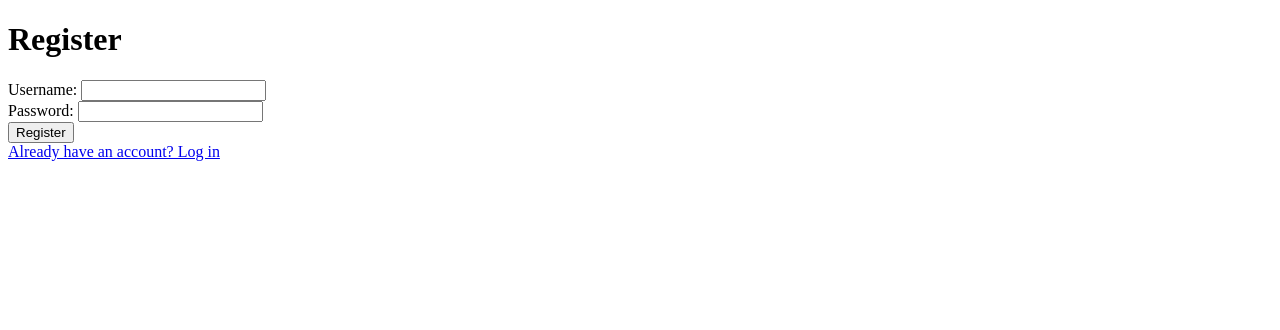
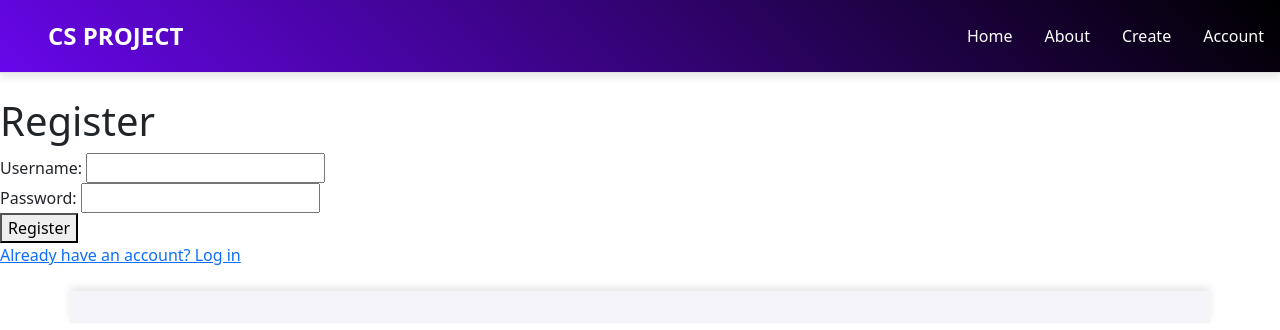
Before and after one commit to n3oxzz/blogCS, a Flask app: page /register in a window 1280 px wide. Shown: the top 330 px of the page. Run offline with Flask 3, Linux system fonts and the light colour scheme.

Commit message:
login + register extended, removed inline style from base, login not working locally

```diff
--- a/static/css/style.css
+++ b/static/css/style.css
@@ -27,7 +27,18 @@ footer {
     padding: 1.5rem 0;
     box-shadow: 0px -4px 8px rgba(0, 0, 0, 0.1);
 }
+.nav-link{
+    color: white;
+    text-decoration: none;
 
+}
+.nav-link:hover{
+    color: blue;
+    background-color: lightgray;
+}
+.nav-link:not(hover){
+    color:white;
+}
 
 
 /* cards */
--- a/templates/base.html
+++ b/templates/base.html
@@ -20,24 +20,16 @@
             <ul class="nav nav-pills">
 
               <li class="nav-item">
-                <a href="/posts" class="nav-link" style="color: white; text-decoration: none;"
-                   onmouseover="this.style.color='blue'; this.style.backgroundColor='lightgray';"
-                   onmouseout="this.style.color='white'; this.style.backgroundColor='';">Home</a>
+                <a href="/posts" class="nav-link">Home</a>
               </li>
               <li class="nav-item">
-                <a href="/about" class="nav-link" style="color: white; text-decoration: none;"
-                   onmouseover="this.style.color='blue'; this.style.backgroundColor='lightgray';"
-                   onmouseout="this.style.color='white'; this.style.backgroundColor='';">About</a>
+                <a href="/about" class="nav-link">About</a>
               </li>
               <li class="nav-item">
-                <a href="/create-article" class="nav-link" style="color: white; text-decoration: none;"
-                   onmouseover="this.style.color='blue'; this.style.backgroundColor='lightgray';"
-                   onmouseout="this.style.color='white'; this.style.backgroundColor='';">Create</a>
+                <a href="/create-article" class="nav-link">Create</a>
               </li>
               <li class="nav-item">
-                <a href="/" class="nav-link" aria-current="page" style="color: white; text-decoration: none;"
-                   onmouseover="this.style.color='blue'; this.style.backgroundColor='lightgray';"
-                   onmouseout="this.style.color='white'; this.style.backgroundColor='';">Account</a>
+                <a href="/" class="nav-link" aria-current="page">Account</a>
               </li>
             </ul>
           </header>
--- a/templates/register.html
+++ b/templates/register.html
@@ -1,12 +1,11 @@
-<!DOCTYPE html>
-<html lang="en">
-<head>
-    <meta charset="UTF-8">
-    <meta name="viewport" content="width=device-width, initial-scale=1.0">
-    <title>Register</title>
-</head>
-<body>
-    <h1>Register</h1>
+{% extends 'base.html' %}
+
+{% block title %}
+Register
+{% endblock %}
+
+{% block body %}
+<h1>Register</h1>
     <form method="POST" action="/register">
         <label for="username">Username:</label>
         <input type="text" id="username" name="username" required>
@@ -17,5 +16,4 @@
         <button type="submit">Register</button>
     </form>
     <a href="/login">Already have an account? Log in</a>
-</body>
-</html>
+{% endblock %}
```
Also changed, not shown: templates/login.html (+8 -10 lines).
